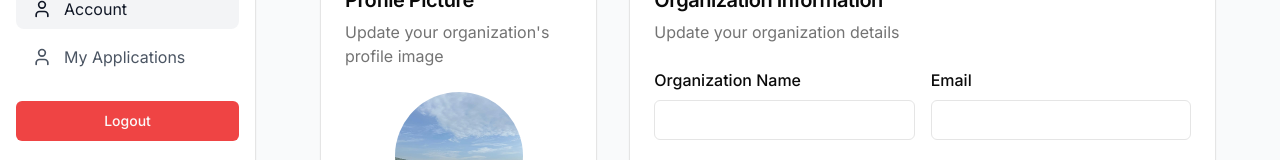
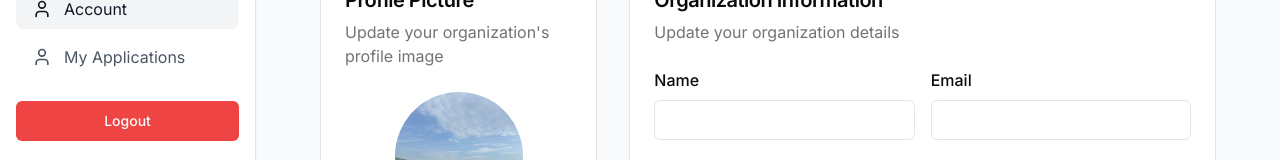
Before and after one commit to meharjot0710/GrantGuide-AI, a Next.js app in the folder grant-guide-app/: page /profile in a window 1280 px wide. Shown: the part 139-299 px from the top of the page. Built offline with nearby package versions, Linux system fonts and the light colour scheme; no server answers; sample sign-in values are in the browser's storage.

Commit message:
Update page.tsx

```diff
--- a/grant-guide-app/app/profile/page.tsx
+++ b/grant-guide-app/app/profile/page.tsx
@@ -216,7 +216,7 @@ export default function ProfilePage() {
                       <form onSubmit={handleSubmit} className="space-y-4 lg:space-y-6">
                         <div className="grid grid-cols-1 md:grid-cols-2 gap-4">
                           <div className="space-y-2">
-                            <Label htmlFor="name" className="text-sm lg:text-base">Organization Name</Label>
+                            <Label htmlFor="name" className="text-sm lg:text-base">Name</Label>
                             <Input
                               id="name"
                               value={profileData.name}
```
